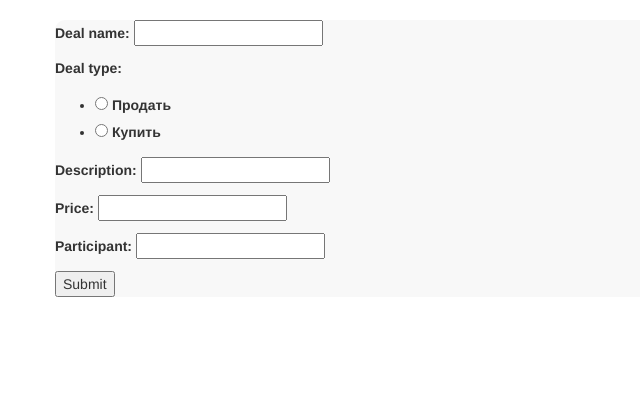
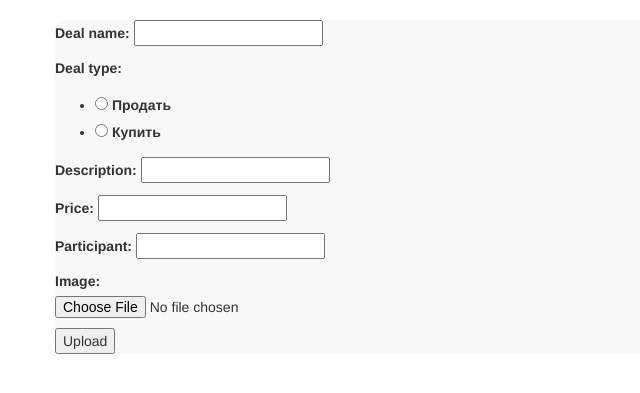
Before and after one commit to gatmao/trpo-project, a Django app: page /deal/create/ in a window 1280 px wide. Shown: the part 52-445 px from the top of the page, without its empty margins (0-640 px from the left). Run offline with Django 3.2, Linux system fonts and the light colour scheme; some libraries are stand-ins or nearby versions.

Commit message:
add file upload

```diff
--- a/deal/forms.py
+++ b/deal/forms.py
@@ -1,3 +1,4 @@
+import os
 from django import forms
 
 from user.models import CustomUser
@@ -9,6 +10,7 @@ class CreateDealForm(forms.Form):
     description = forms.CharField(max_length=200)
     price = forms.FloatField()
     participant = forms.CharField()
+    image = forms.FileField()
 
     def clean_participant(self):
         participant = self.cleaned_data['participant']
@@ -21,3 +23,11 @@ class CreateDealForm(forms.Form):
         if price < 0:
             raise forms.ValidationError("Цена должна быть неотрицательной")
         return price
+
+    def clean_image(self):
+        image = self.cleaned_data['image']
+        ext = os.path.splitext(image.name)[1]
+        valid_extensions = ['.png', '.jpeg']
+        if not ext.lower() in valid_extensions:
+            raise forms.ValidationError("Файл должен быть картинкой")
+        return image
--- a/deal/models.py
+++ b/deal/models.py
@@ -26,6 +26,7 @@ class Deal(models.Model):
     )
     description = models.TextField(null=True)
     price = models.IntegerField(null=True)
+    image = models.FileField(upload_to='images/%Y/%m/%d', null=True)
 
     @property
     def is_pending(self):
--- a/deal/views.py
+++ b/deal/views.py
@@ -20,7 +20,8 @@ class CreateDealView(FormView):
                     creator=me,
                     type=form.data['deal_type'],
                     participant=participant,
-                    price=form.data['price'])
+                    price=form.data['price'],
+                    image=self.request.FILES['image'])
         deal.save()
         return super(CreateDealView, self).form_valid(form)
 
--- a/photo_trade/settings.py
+++ b/photo_trade/settings.py
@@ -41,6 +41,9 @@ INSTALLED_APPS = [
     'user',
     'deal',
 ]
+
+MEDIA_ROOT = os.path.join(BASE_DIR, 'media')
+MEDIA_URL = '/media/'
 
 MIDDLEWARE = [
     'django.middleware.security.SecurityMiddleware',
--- a/templates/deal/create.html
+++ b/templates/deal/create.html
@@ -6,16 +6,10 @@
 
 {% block content %}
 <div class="card">
-    <form method="POST">{% csrf_token %}
+    <form method="POST" enctype="multipart/form-data">
+        {% csrf_token %}
         {{ form.as_p }}
-{#        <div>#}
-{#            <input type="text" id="description" value="{%firstof form.price.value ''%}">#}
-{#        </div>#}
-{#        <div>#}
-{#            <label class="control-label" for="price">Прайс <i class="fa fa-rub" aria-hidden="true"></i></label>#}
-{#            <input type="number" id="price" value="{%firstof form.price.value ''%}">#}
-{#        </div>#}
-        <input type="submit">
+        <input type="submit" value="Upload">
     </form>
 
 </div>
```
Also changed, not shown: deal/migrations/0016_deal_image.py (added), 1 other file.
